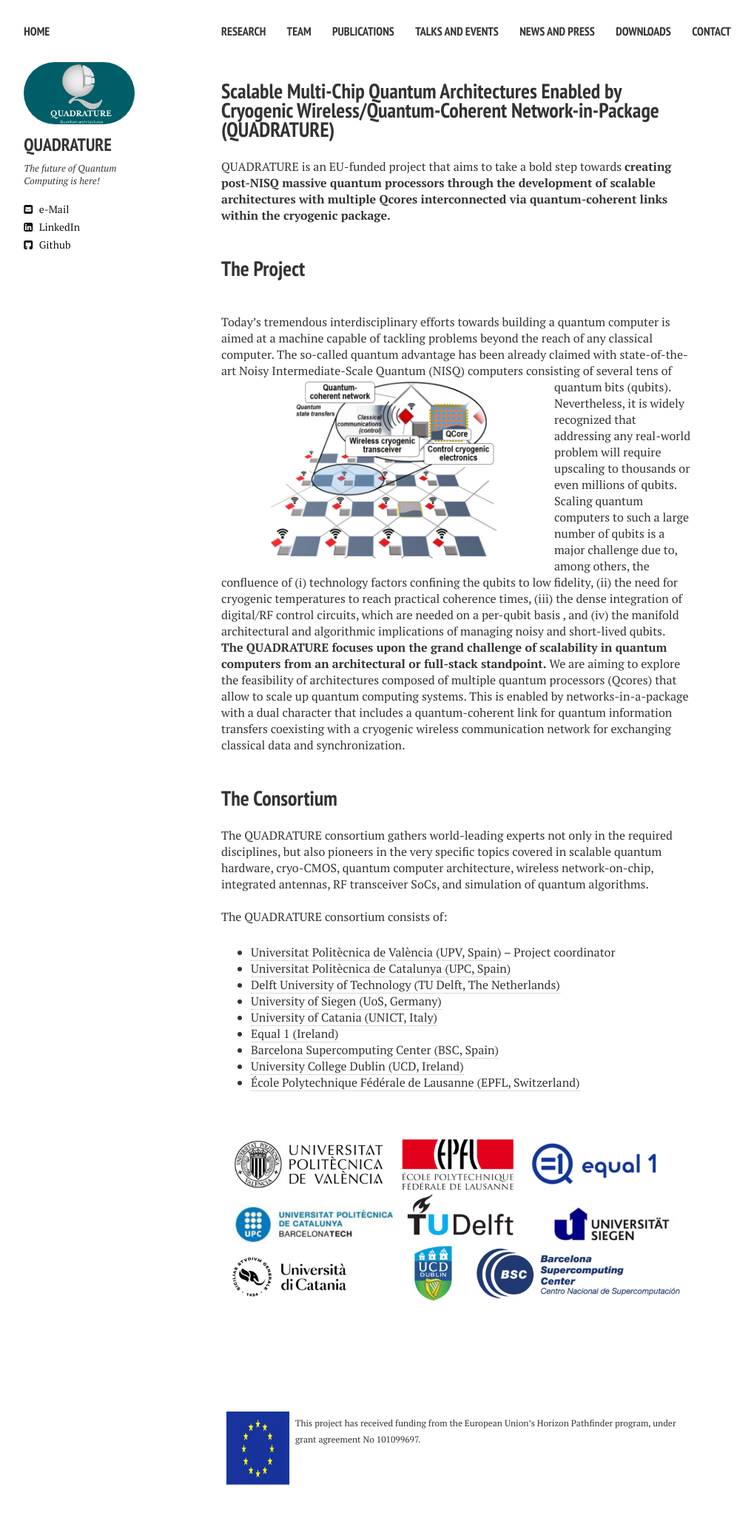
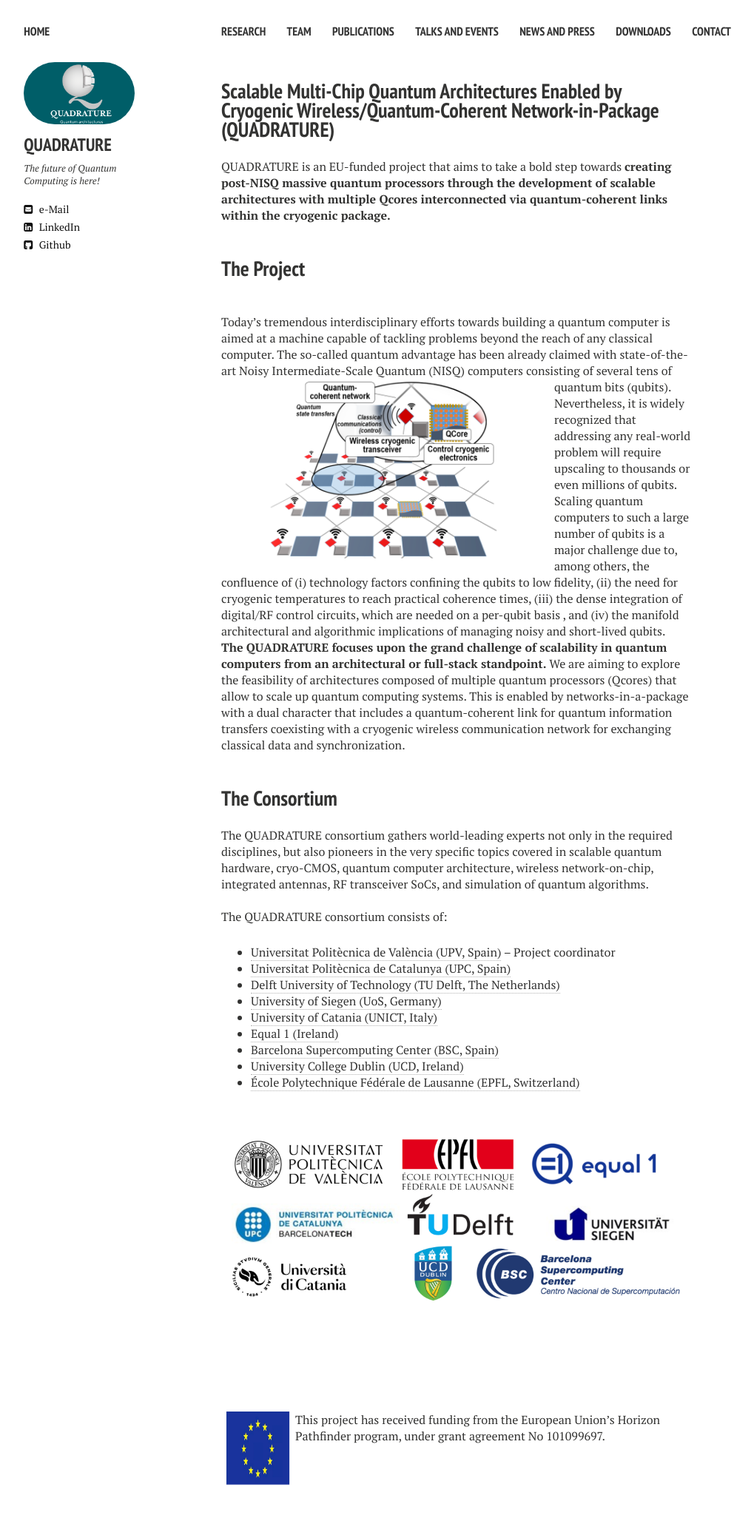
Before and after one commit to biddu/biddu.github.io, a Jekyll site: the page built from index.md, in a window 1280 px wide. Shown: the whole page at 74% size, without its empty margins (21-1040 px from the left). Built offline with Jekyll 4.4.1, drawn with Linux system fonts in a browser that asks for light colours; nearby versions of some CDN libraries; comment, search, counter and statistics services are not loaded.

Commit message:
Update _footer.html

```diff
--- a/_includes/_footer.html
+++ b/_includes/_footer.html
@@ -1 +1 @@
-<img align="left" width="100" height="100" src="images/EU.png"/><sub> This project has received funding from the European Union’s Horizon Pathfinder program, under grant agreement No  101099697. </sub>
+<img align="left" width="100" height="100" src="/images/EU.png"/> This project has received funding from the European Union’s Horizon Pathfinder program, under grant agreement No  101099697.
```
